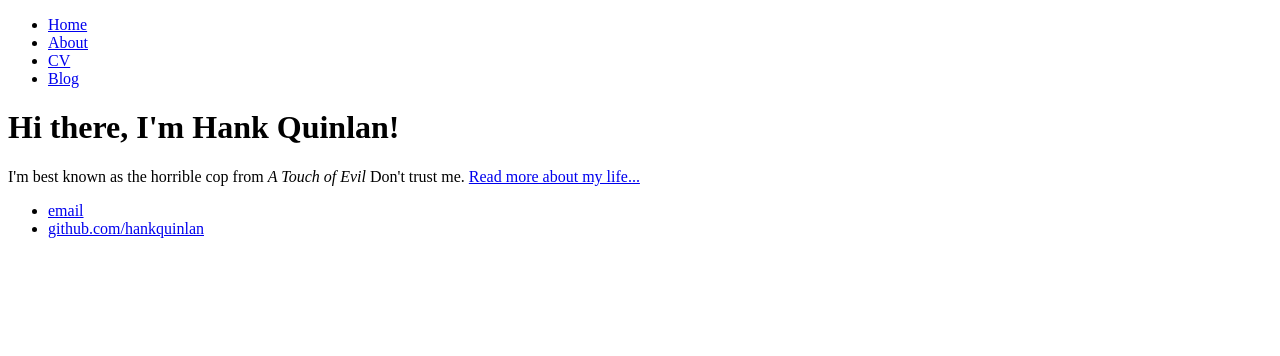
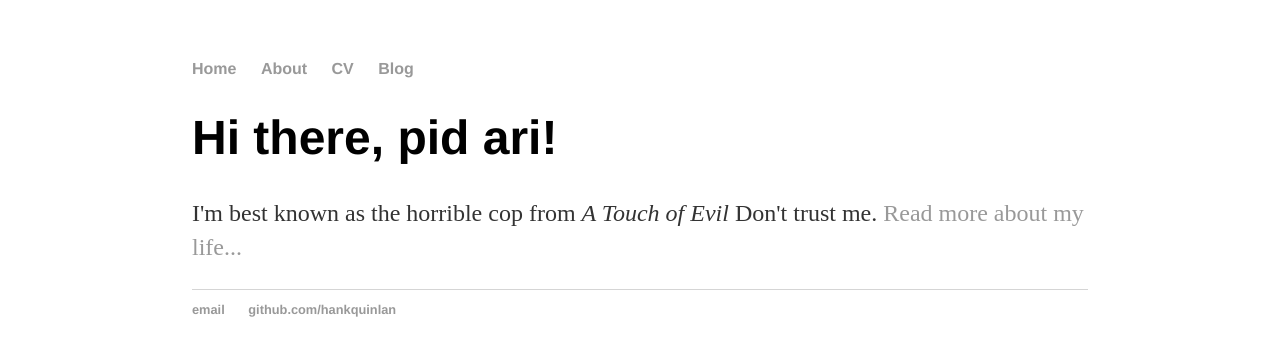
Before and after one commit to efidari/fid.github.io, a plain HTML site: page index.html in a window 1280 px wide. Drawn offline with Linux system fonts and the light colour scheme; files that its build step writes are made by us from their sources.

Commit message:
Update index.html

```diff
--- a/index.html
+++ b/index.html
@@ -1,7 +1,9 @@
 <!DOCTYPE html>
 <html>
 	<head>
-		<title>Hank Quinlan, Horrible Cop</title>
+		<title>pid, just story</title>
+		<!-- link to main stylesheet -->
+		<link rel="stylesheet" type="text/css" href="/css/main.css">
 	</head>
 	<body>
 		<nav>
@@ -14,7 +16,7 @@
 		</nav>
 		<div class="container">
     		<div class="blurb">
-        		<h1>Hi there, I'm Hank Quinlan!</h1>
+        		<h1>Hi there, pid ari!</h1>
 				<p>I'm best known as the horrible cop from <em>A Touch of Evil</em> Don't trust me. <a href="/about">Read more about my life...</a></p>
     		</div><!-- /.blurb -->
 		</div><!-- /.container -->
```
